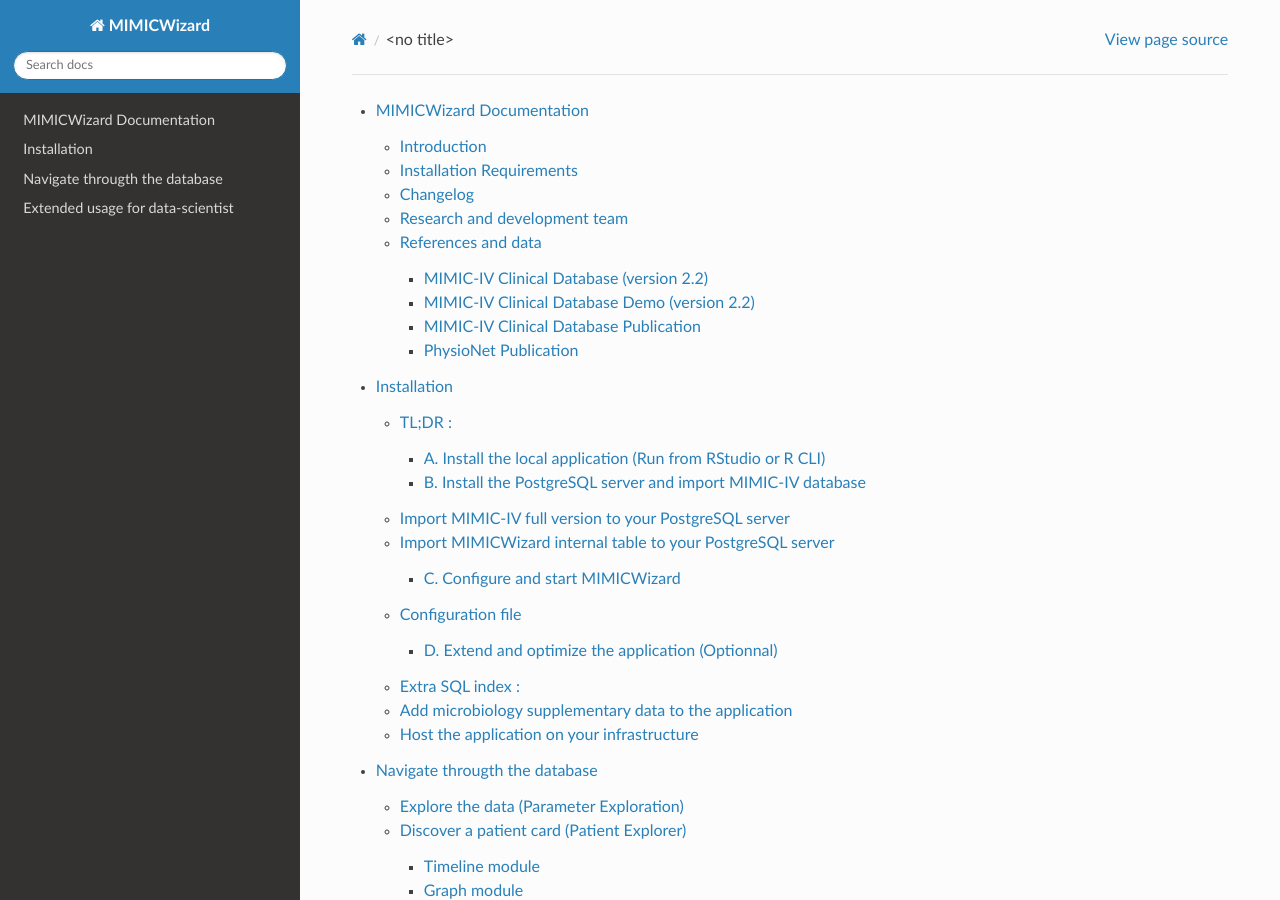
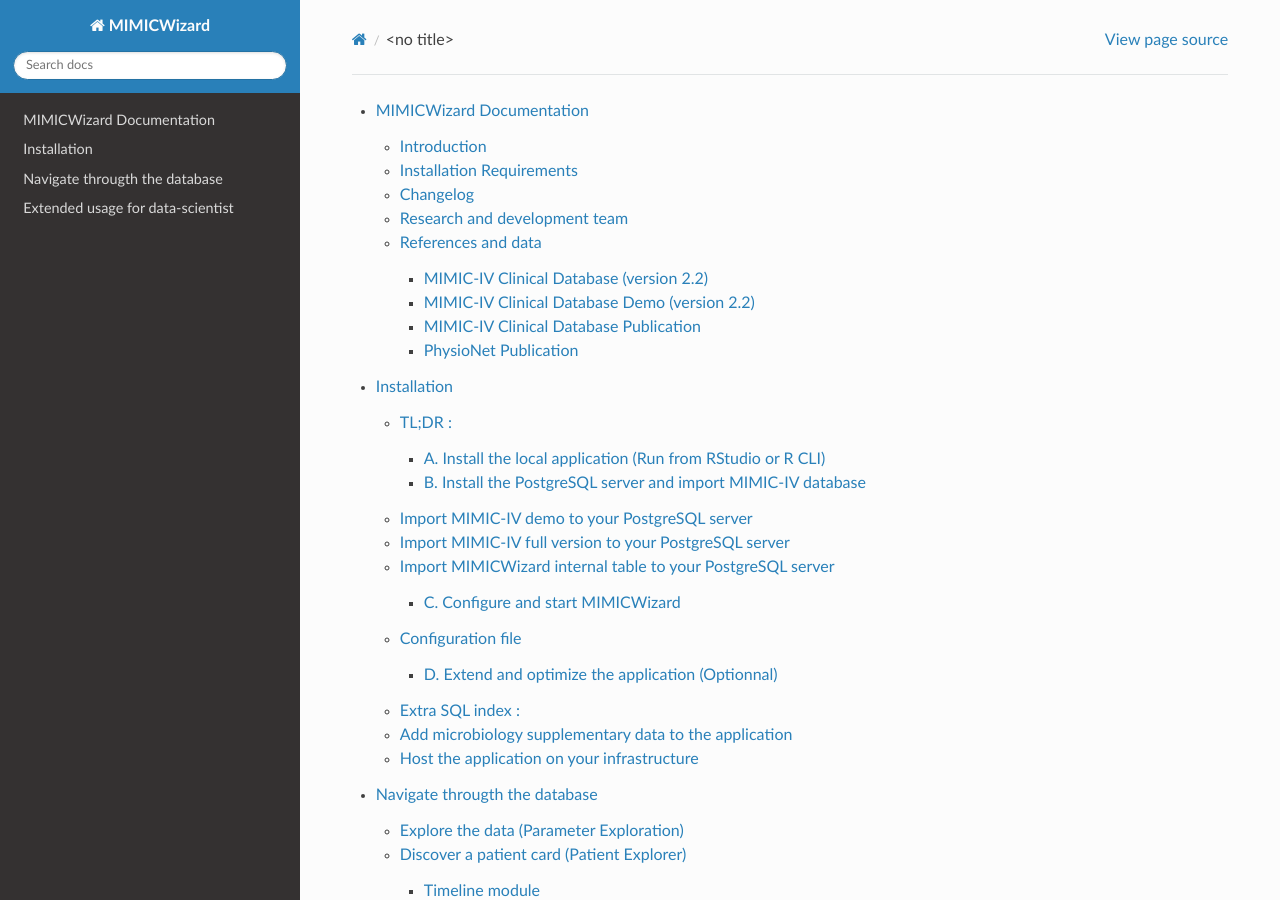
Before and after one commit to LucasDuval/MIMICWizard_Documentation, a Sphinx documentation site: the page built from docs/source/contents.rst, in a window 1280 px wide and 900 px high. Built offline with Sphinx 7.4.7 and the Read the Docs theme 3.1.0, drawn with Linux system fonts in a browser that asks for light colours; pages that are not in the unit, such as notebooks, are missing from menus.

Commit message:
fix: typo

```diff
--- a/docs/source/installation.rst
+++ b/docs/source/installation.rst
@@ -69,8 +69,8 @@
 * `Use  MIMIC-IV full version <Import MIMIC-IV full version to your PostgreSQL server_>`_
 
 
- Import MIMIC-IV demo to your PostgreSQL server
-==================================================
+Import MIMIC-IV demo to your PostgreSQL server
+================================================
 * Download the MIMIC-IV demo database available on the `Physionet Repository - MIMIC-IV Clinical Database demo <https://physionet.org/content/mimic-iv-demo/>`_ (the download button is at the bottom of the page).
 * Unzip the database in the demo folder at the MIMICWizard root repository
 
```
